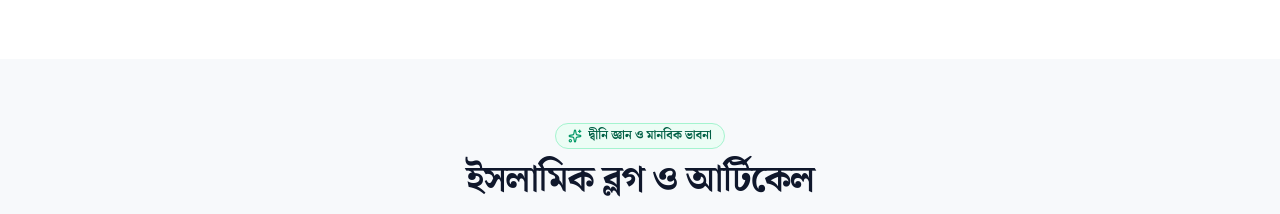
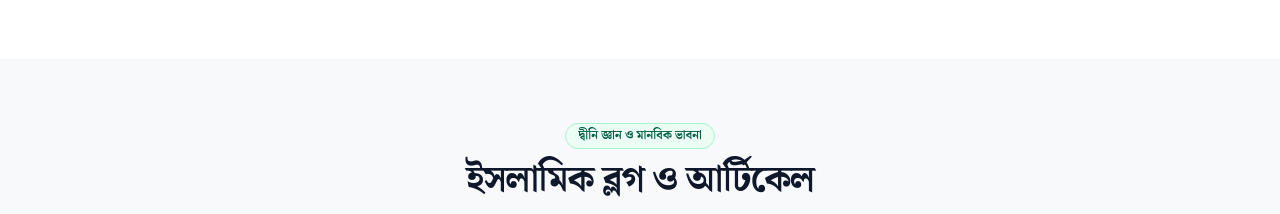
Before and after one commit to muslimummahfoundation/muslimummah, a React (Vite) app: page / in a window 1280 px wide. Shown: the part 5440-5654 px from the top of the page. Built offline with nearby package versions, Linux system fonts and the light colour scheme; no server answers.

Commit message:
Update BlogSection header text and remove Sparkles

```diff
--- a/src/components/BlogSection.tsx
+++ b/src/components/BlogSection.tsx
@@ -79,7 +79,7 @@ export const BlogSection: React.FC<BlogSectionProps> = ({ blogs }) => {
         {/* Section Header */}
         <div className="text-center max-w-3xl mx-auto mb-10">
           <div className="inline-flex items-center gap-1.5 px-3 py-1 rounded-full bg-emerald-50 text-emerald-800 text-xs font-bold font-serif-bn mb-3 border border-emerald-200">
-            <Sparkles className="w-3.5 h-3.5 text-emerald-600" />
+
             <span>দ্বীনি জ্ঞান ও মানবিক ভাবনা</span>
           </div>
           <h2 className="text-2xl sm:text-4xl font-extrabold font-serif-bn text-slate-900 tracking-tight mb-3">
```
